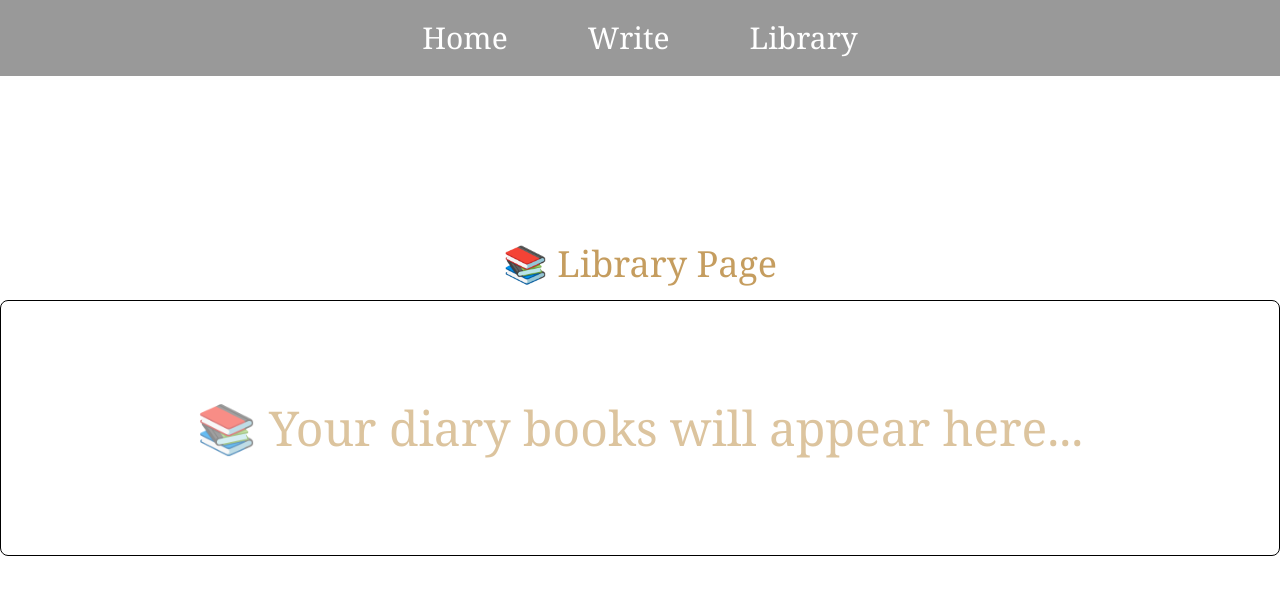
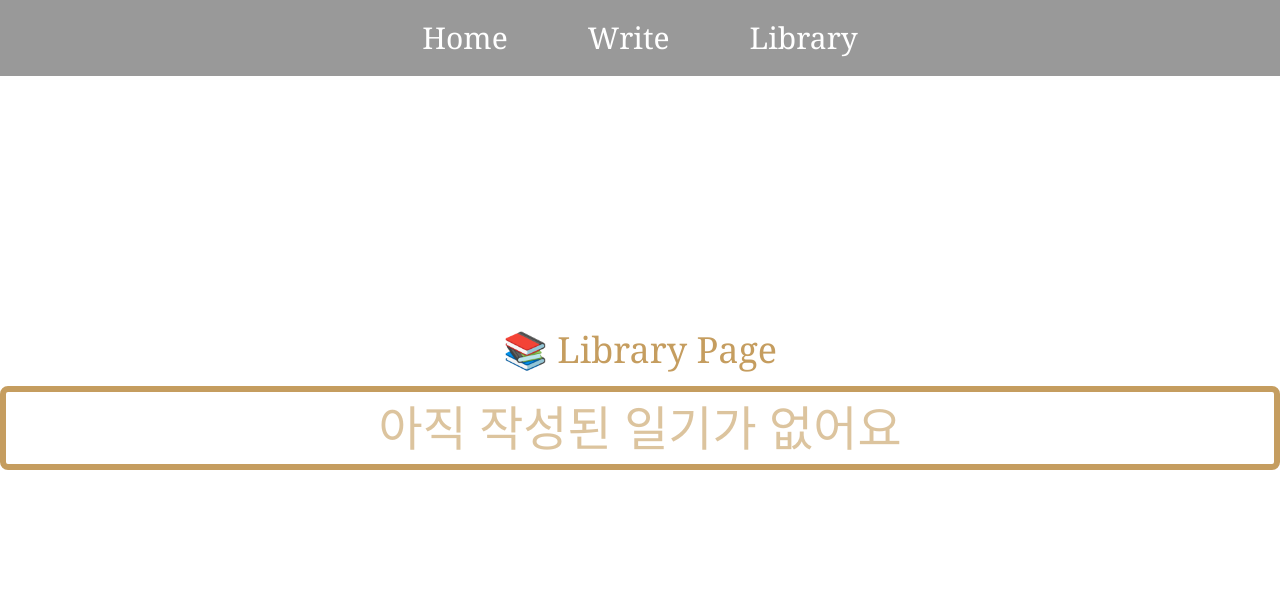
Before and after one commit to Hanjunhee-1/React-Projects, a React (Vite) app in the folder triple1-diary/: page /library in a window 1280 px wide. Shown: the top 594 px of the page. Built offline with nearby package versions, Linux system fonts and the light colour scheme.

Commit message:
feature: library page 일기 표시 및 일기 삭제 추가

```diff
--- a/triple1-diary/src/components/AppButton.tsx
+++ b/triple1-diary/src/components/AppButton.tsx
@@ -10,6 +10,7 @@ export default function AppButton({children, onClick}: Props) {
             className="
                 font-serif
                 text-[var(--ink)]
+                mt-6
                 px-6 py-3 rounded-lg
                 border border-[var(--ink)]
                 transition-all duration-300
--- a/triple1-diary/src/components/Bookshelf.tsx
+++ b/triple1-diary/src/components/Bookshelf.tsx
@@ -1,14 +1,19 @@
-export default function Bookshelf () {
+type Props = {
+    children: React.ReactNode;
+}
+
+export default function Bookshelf ({children}: Props) {
     return (
         <div
             className="
-                w-full h-64
+                py-3
+                w-full h-auto
                 bg-opacity-10
-                border border-[var-(--ink)] rounded-lg
-                flex items-center justify-center
+                border border-6 border-[var(--ink)] rounded-lg
+                flex gap-6 justify-center
             "
         >
-            <p className="opacity-60 font-serif text-5xl text-[var(--ink)]">📚 Your diary books will appear here...</p>
+            {children}
         </div>
     )
 };
--- a/triple1-diary/src/pages/Library.tsx
+++ b/triple1-diary/src/pages/Library.tsx
@@ -1,11 +1,44 @@
+import { useEffect, useState } from "react";
 import Bookshelf from "../components/Bookshelf";
+import AppButton from "../components/AppButton";
 
 export default function Library () {
+    const [diaries, setDiaries] = useState([]);
+
+    useEffect(() => {
+        const stored = localStorage.getItem("diaries");
+        if (stored) {
+            setDiaries(JSON.parse(stored));
+        }
+    }, []);
+
+    const deleteDiary = (id) => {
+        const updated = diaries.filter((d) => d.id !== id); // 삭제된 배열
+        setDiaries(updated); // state 업데이트
+        localStorage.setItem("diaries", JSON.stringify(updated)); // 로컬 저장소 반영
+    }
+
     return (
         <div className="flex flex-col gap-4 justify-center items-center h-screen">
             <p className="font-serif text-4xl text-[var(--ink)]">📚 Library Page</p>
 
-            <Bookshelf></Bookshelf>
+            <Bookshelf>
+                {
+                    diaries.length === 0 ? (
+                        <p className="opacity-60 font-serif text-5xl text-[var(--ink)]">
+                            아직 작성된 일기가 없어요
+                        </p>
+                    ) : (
+                        diaries.map((d) => (
+                            <div key={d.id} className="text-[var(--ink)] font-serif p-4 bg-[#2c2c2c] rounded-md border border-gray-600">
+                                <p className="text-sm">{d.date}</p>
+                                <p className="mt-2 whitespace-pre-line">{d.content}</p>
+                                <AppButton onClick={() => deleteDiary(d.id)}>delete</AppButton>
+                            </div>
+                        ))
+                    )
+                }
+            </Bookshelf>
         </div>
     )
 }
```
